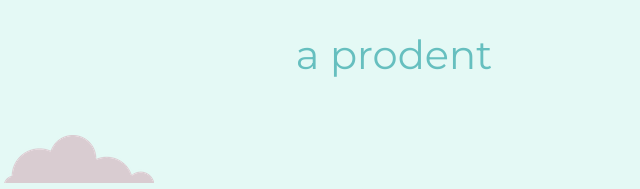
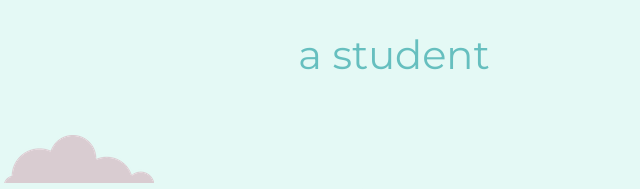
Before and after one commit to khiz-bit/Site, a plain HTML site: page index.html in a window 1280 px wide. Shown: the part 285-474 px from the top of the page, 246-886 px from the left. Drawn offline with Linux system fonts and the light colour scheme.

Commit message:
Update index.html

```diff
--- a/index.html
+++ b/index.html
@@ -13,7 +13,7 @@
     <div class="topcontainer">
       <img class="top-cloud"src="images/cloud.png" alt="cloud-img">
       <h1>I'm Khizer.</h1>
-      <h2>a <span class="stu">pro</span>dent</h2>
+      <h2>a <span class="stu">stu</span>dent</h2>
       <img class="bottom-cloud"src="images/cloud.png" alt="cloud-img">
       <img src="images/mountain.png" alt="mountain-img">
     </div>
```
